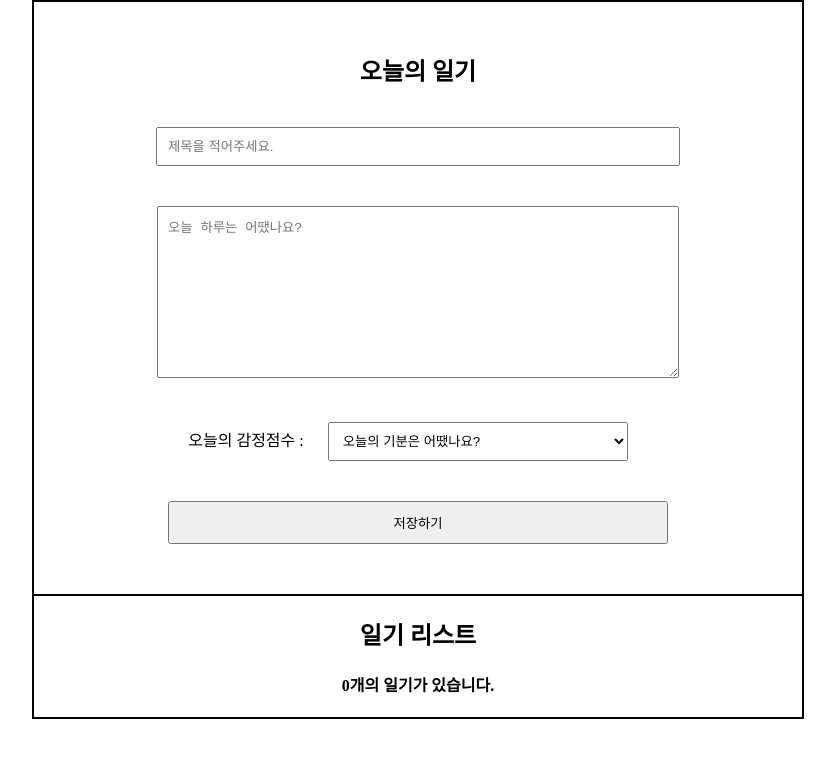
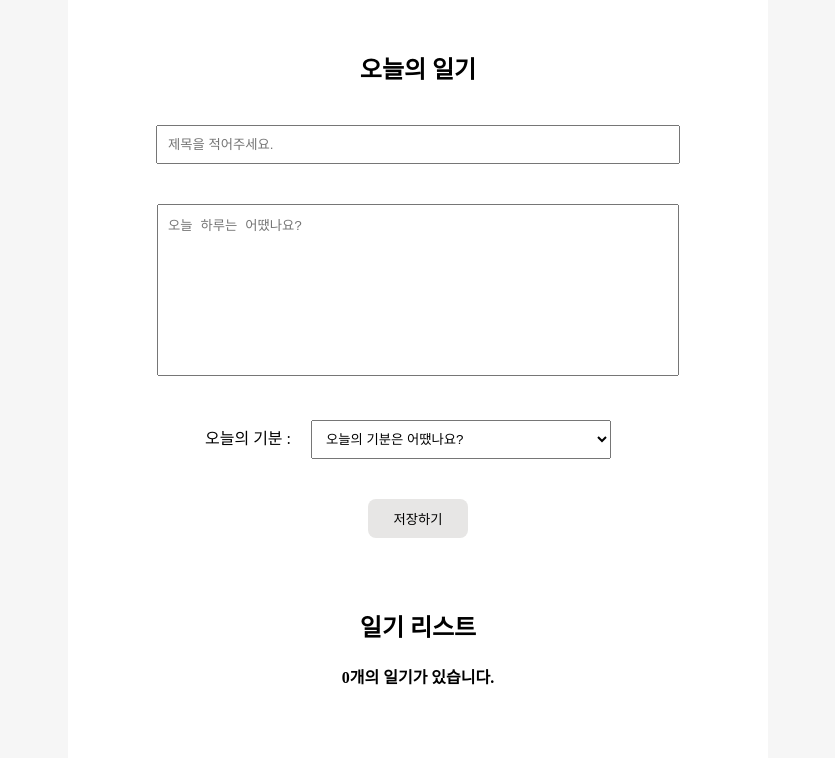
Before and after one commit to rainyel97/simple-diary, a React (Create React App) app: page / in a window 1280 px wide. Shown: the top 758 px of the page, without its empty margins (222-1057 px from the left). Built offline with nearby package versions, Linux system fonts and the light colour scheme.

Commit message:
최종 : 감정점수를 직관적으로 변경 / UX향상 (스타일링X)

```diff
--- a/src/App.css
+++ b/src/App.css
@@ -1,16 +1,21 @@
 #root {
-  height: auto;
+  background-color: #f6f6f6;
+  min-height: 100vh;
   display: flex;
   justify-content: center;
   align-items: center;
   box-sizing: border-box;
 }
-
+body {
+  margin: 0;
+}
+.App {
+  min-height: 100vh;
+  background-color: white;
+}
 .DiaryEditor {
   min-width: fit-content;
-  width: 768px;
-  border: 2px solid black;
-  border-bottom: 1px solid black;
+  width: 700px;
   text-align: center;
   padding: 30px 0;
 }
@@ -19,6 +24,7 @@
   width: 500px;
   margin: 20px;
   padding: 10px;
+  outline: none;
 }
 
 .DiaryEditor textarea {
@@ -26,6 +32,8 @@
   margin: 20px;
   padding: 10px;
   height: 150px;
+  resize: none;
+  outline: none;
 }
 
 .DiaryEditor select {
@@ -34,17 +42,21 @@
   padding: 10px;
 }
 
-.DiaryEditor button {
-  width: 500px;
+.submit_btn {
+  width: 100px;
   margin: 20px;
   padding: 10px;
   cursor: pointer;
+  background-color: rgb(231, 230, 229);
+  border: none;
+  border-radius: 8px;
+  transition: 0.5s;
 }
-
+.submit_btn:hover {
+  opacity: 0.5;
+}
 .DiaryList {
-  max-width: 768px;
-  border: 2px solid black;
-  border-top: 1px solid black;
+  max-width: 700px;
 }
 
 .DiaryList h2,
@@ -62,8 +74,13 @@ h4 {
 .DiaryItem p {
   margin: 2px;
 }
-.title_info {
+.DiaryItem button {
+  margin: 5px;
+}
+.title_info,
+.emotion_info {
   margin: 10px;
+  font-weight: bold;
 }
 .content_info {
   margin: 10px 3px 12px 3px;
--- a/src/App.js
+++ b/src/App.js
@@ -1,5 +1,5 @@
-import DiaryEditor from "./DiaryEditor";
-import DiaryList from "./DiaryList";
+import DiaryEditor from "./components/DiaryEditor";
+import DiaryList from "./components/DiaryList";
 import "./App.css";
 import { useState, useRef } from "react";
 
--- a/src/DiaryEditor.js
+++ b/src/components/DiaryEditor.js
@@ -20,19 +20,21 @@ export default function DiaryEditor({ createDiary }) {
   //공백 입력 방지 replace(/ /gi, "") === "" g: 전체 모든 문자열을 변경 global, i: 영문 대소문자까지 구분. /<- ->/ 이 사이에 들어간 문자를 " "(공백)으로 변경
   function handleSubmit() {
     if (state.title.length === 0 || state.title.replace(/ /gi, "") === "") {
+      alert("제목을 적어주세요.");
       titleInput.current.focus();
       return;
     }
     if (state.content.length === 0 || state.content.replace(/ /gi, "") === "") {
+      alert("내용을 적어주세요.");
       contentInput.current.focus();
       return;
     }
     if (state.emotion === 0) {
+      alert("기분을 알려주세요.");
       emotionInput.current.focus();
       return;
     }
     createDiary(state.title, state.content, state.emotion);
-    alert("저장 성공!");
     setState({
       title: "",
       content: "",
@@ -64,7 +66,7 @@ export default function DiaryEditor({ createDiary }) {
         />
       </div>
       <div>
-        <span>오늘의 감정점수 : </span>
+        <span>오늘의 기분 :</span>
         <select
           ref={emotionInput}
           name="emotion"
@@ -72,15 +74,22 @@ export default function DiaryEditor({ createDiary }) {
           onChange={handleChangeState}
         >
           <option value={0}>오늘의 기분은 어땠나요?</option>
-          <option value={1}>1점</option>
-          <option value={2}>2점</option>
-          <option value={3}>3점</option>
-          <option value={4}>4점</option>
-          <option value={5}>5점</option>
+          <option value={"최악이에요"}>최악이에요</option>
+          <option value={"별로에요"}>별로에요</option>
+          <option value={"보통이에요"}>보통이에요</option>
+          <option value={"좋아요"}>좋아요</option>
+          <option value={"최고에요"}>최고에요</option>
         </select>
       </div>
       <div>
-        <button onClick={handleSubmit}>저장하기</button>
+        <button
+          onClick={() => {
+            if (window.confirm("일기를 정말 저장하시겠습니까?")) handleSubmit();
+          }}
+          className="submit_btn"
+        >
+          저장하기
+        </button>
       </div>
     </div>
   );
--- a/src/DiaryItem.js
+++ b/src/components/DiaryItem.js
@@ -28,8 +28,8 @@ export default function DiaryItem({
   return (
     <div className="DiaryItem">
       <div className="info">
-        <h4 className="title_info">제목 : {title}</h4>
-        <p className="emotion_info">감정점수 : {emotion}</p>
+        <p className="title_info">제목 : {title}</p>
+        <p className="emotion_info">기분 : {emotion}</p>
         <p className="id_info">번호 : {id}</p>
         <p className="date_info">
           작성시간 : {new Date(createdTime).toLocaleString()}
@@ -63,13 +63,13 @@ export default function DiaryItem({
         </>
       ) : (
         <>
-          <button onClick={handleRemove}>삭제</button>
+          <button onClick={handleRemove}>삭제하기</button>
           <button
             onClick={() => {
               setIsUpdate((current) => !current);
             }}
           >
-            수정
+            수정하기
           </button>
         </>
       )}
--- a/src/index.css
+++ /dev/null
@@ -1,3 +0,0 @@
-body {
-  margin: 0;
-}
--- a/src/index.js
+++ b/src/index.js
@@ -1,7 +1,6 @@
 import React from "react";
 import ReactDOM from "react-dom/client";
 import App from "./App";
-import "./index.css";
 
 const root = ReactDOM.createRoot(document.getElementById("root"));
 root.render(<App />);
```
Also changed, not shown: src/components/DiaryList.js (renamed from src/DiaryList.js).
